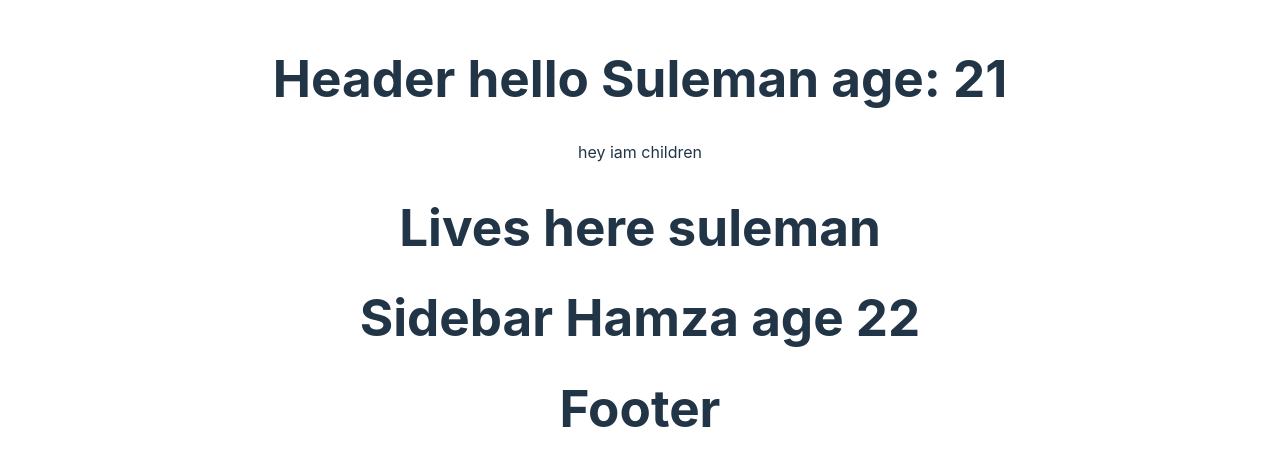
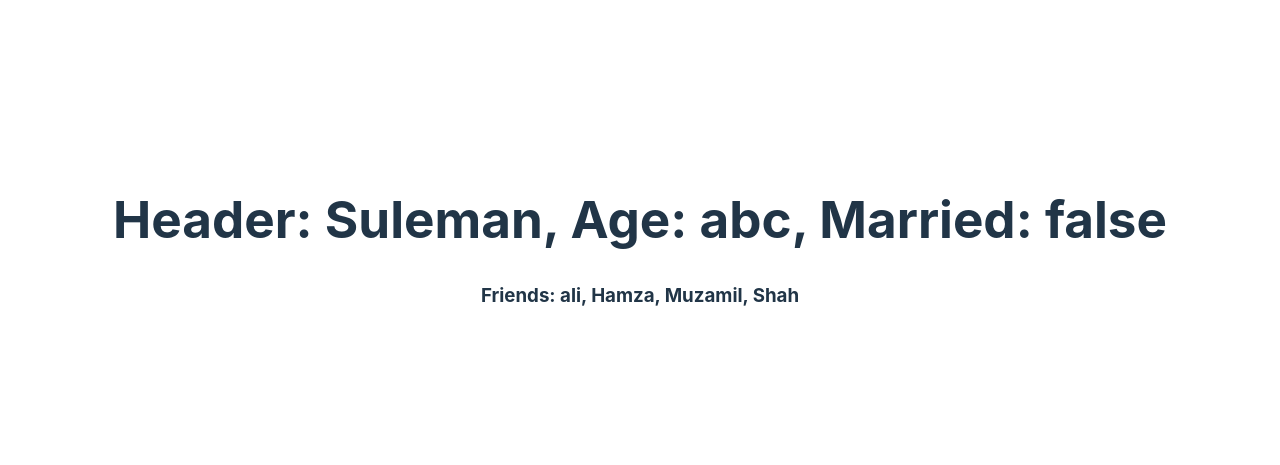
Before and after one commit to Muhammad-Sulman/ReactFirstApp, a React (Vite) app in the folder react-App1.0/: page / in a window 1280 px wide. Shown: the part 157-622 px from the top of the page. Built offline with nearby package versions, Linux system fonts and the light colour scheme.

Commit message:
react proptypes

```diff
--- a/react-App1.0/package.json
+++ b/react-App1.0/package.json
@@ -10,6 +10,7 @@
     "preview": "vite preview"
   },
   "dependencies": {
+    "prop-types": "^15.8.1",
     "react": "^19.0.0-rc.1",
     "react-dom": "^19.0.0-rc.1"
   },
--- a/react-App1.0/src/App.jsx
+++ b/react-App1.0/src/App.jsx
@@ -1,20 +1,20 @@
 import './App.css'
 import Header from './Header.jsx'
-import Sidebar from './Sidebar.jsx'
-import Footer from './Footer.jsx'
-import House from './House.jsx'
+// import Sidebar from './Sidebar.jsx'
+// import Footer from './Footer.jsx'
+// import House from './House.jsx'
 
-let a = "Hamza"
+// let a = "Hamza"
+const friends = ["ali", "Hamza", "Muzamil", "Shah"]
 
 function App() {
   return (
     <>
-      <Header name="Suleman" age="21">
-        <p>hey iam children</p>
-      </Header>
-      <House/>
-      <Sidebar name={a}  age = "22"></Sidebar>
-      <Footer></Footer>
+
+      <Header name="Suleman" age="abc" isMarried={false} arr={friends}/>
+      {/* <House/> */}
+      {/* <Sidebar name={a}  age = "22"></Sidebar> */}
+      {/* <Footer></Footer> */}
     </>
   )
 }
--- a/react-App1.0/src/Header.jsx
+++ b/react-App1.0/src/Header.jsx
@@ -1,16 +1,28 @@
-
-
+import PropTypes from 'prop-types';
 
 function Header(props) {
+    // Example of using a derived value
+    // const derivedName = `Hello, ${props.name}`;
+
     return (
-        console.log(props),
-        // props.name = "new name",  throws error
-
-    <div>
-            <h1>Header  hello {props.name} age: {props.age}</h1>
-            {props.children}
-    </div>
+        <div>
+            <h1>Header: {props.name}, Age: {props.age}, Married: {props.isMarried.toString()}</h1>
+            {/* {props.children && <div>Additional Content: {props.children}</div>} */}
+            <h3>Friends: {props.arr.join(', ')}</h3>
+        </div>
     );
 }
 
+Header.propTypes = {
+    name: PropTypes.string.isRequired,
+    age: PropTypes.number.isRequired,
+    arr: PropTypes.array,
+    isMarried: PropTypes.bool,
+};
+
+Header.defaultProps = {
+    isMarried: false,
+    arr: ["Suleman"],
+};
+
 export default Header;
--- a/react-App1.0/src/Person.jsx
+++ b/react-App1.0/src/Person.jsx
@@ -1,9 +1,9 @@
-function Person(props){
-    return (
-        <>
-            <h1>Lives here  {props.name}</h1>
-        </>
-    );
-}
+// function Person(props){
+//     return (
+//         <>
+//             <h1>Lives here  {props.name}</h1>
+//         </>
+//     );
+// }
 
-export default Person;
+// export default Person;
```
Also changed, not shown: 1 other file (tests, documents, lock files or other folders).
